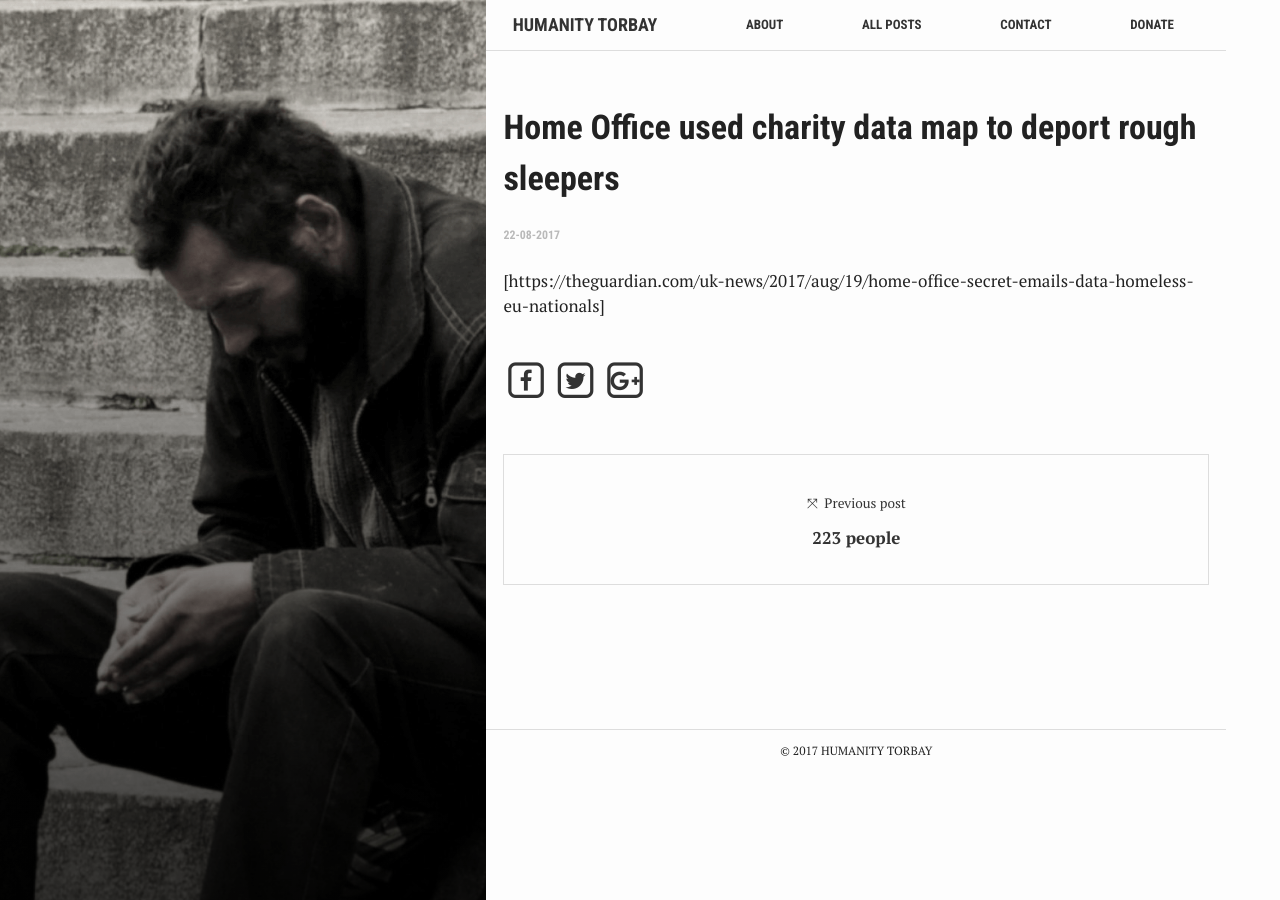
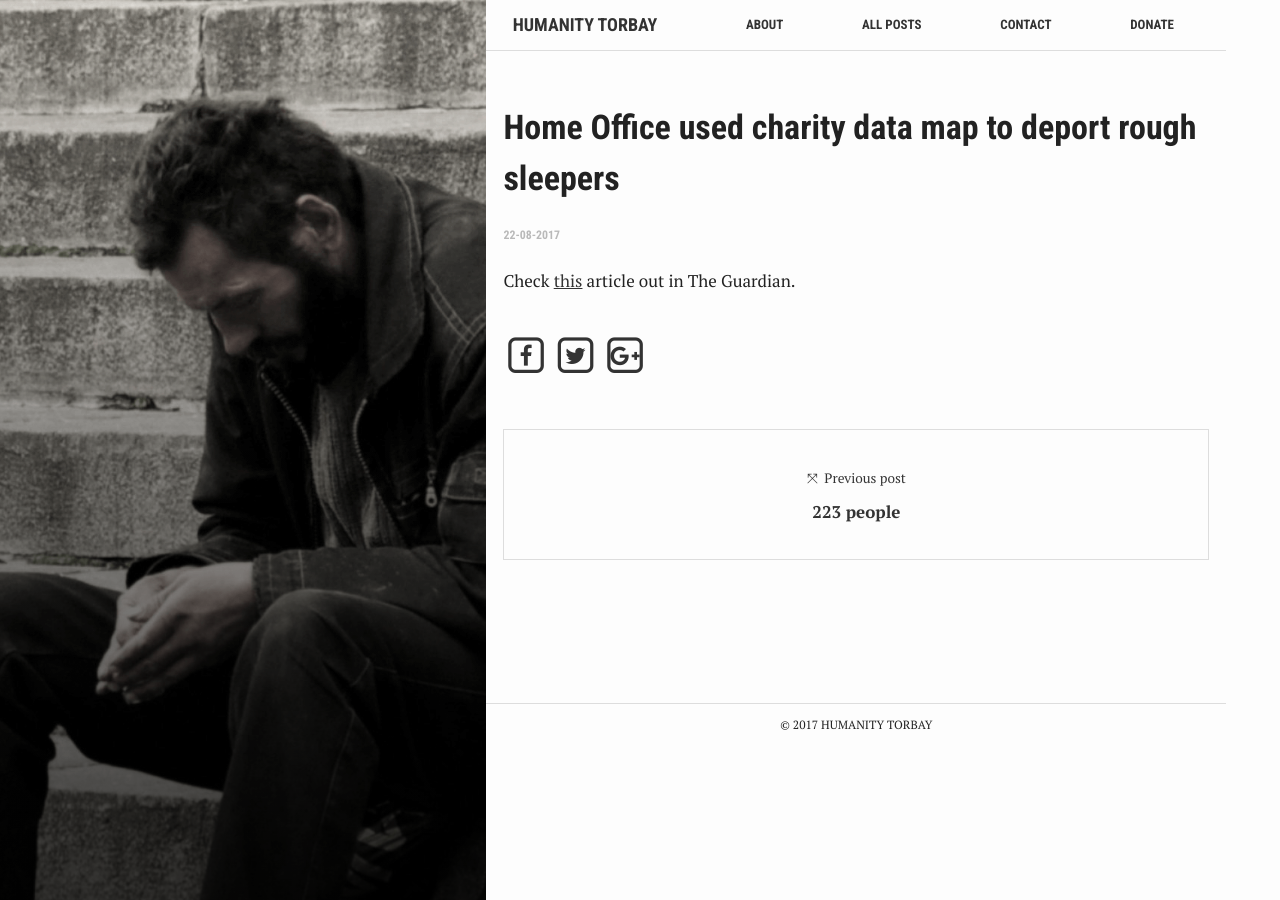
Before and after one commit to elken/humanity, a Jekyll site: the page built from _posts/2017-08-22-home-office-used-charity-data-map-to-deport-rough-sleepers.markdown, in a window 1280 px wide. Built offline with Jekyll 4.4.1, drawn with Linux system fonts in a browser that asks for light colours; nearby versions of some CDN libraries.

Commit message:
Updated Home Office Used Charity Data Map To Deport Rough Sleepers

```diff
--- a/_posts/2017-08-22-home-office-used-charity-data-map-to-deport-rough-sleepers.markdown
+++ b/_posts/2017-08-22-home-office-used-charity-data-map-to-deport-rough-sleepers.markdown
@@ -3,4 +3,4 @@ title: Home Office used charity data map to deport rough sleepers
 date: 2017-08-22 11:58:00 Z
 ---
 
-[https://theguardian.com/uk-news/2017/aug/19/home-office-secret-emails-data-homeless-eu-nationals]
+Check [this](https://theguardian.com/uk-news/2017/aug/19/home-office-secret-emails-data-homeless-eu-nationals) article out in The Guardian.
```
